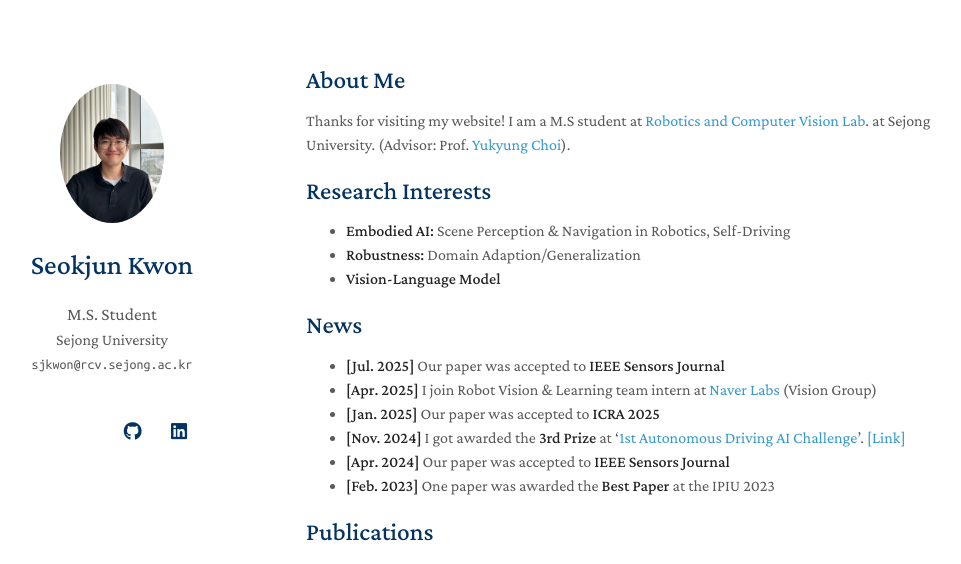
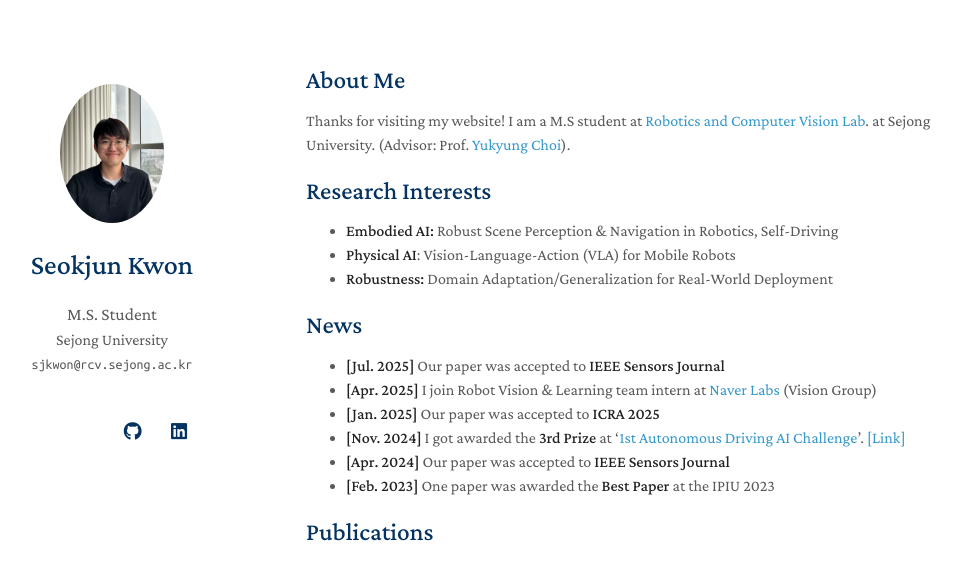
Before and after one commit to sukzoon1234/sukzoon1234.github.io, a Jekyll site: the page built from index.md, in a window 1280 px wide and 900 px high, cut to the strip 0-564 px from the top of the window. Shown: the whole strip, without its empty margins (164-1125 px from the left). Built offline with Jekyll 4.4.1, drawn with Linux system fonts in a browser that asks for light colours; a style sheet for code colours, icons or effects is not loaded; our own code applies the rules of GitHub Pages for plain Markdown files.

Commit message:
Update index.md

```diff
--- a/index.md
+++ b/index.md
@@ -8,10 +8,9 @@ Thanks for visiting my website!
 I am a M.S student at [Robotics and Computer Vision Lab](https://www.rcv.sejong.ac.kr/). at Sejong University. (Advisor: Prof. [Yukyung Choi](https://scholar.google.com/citations?user=vMrPtrAAAAAJ&hl=en)).
 
 ## Research Interests
-
-- **Embodied AI:** Scene Perception & Navigation in Robotics, Self-Driving
-- **Robustness:** Domain Adaption/Generalization
-- **Vision-Language Model**
+- **Embodied AI:** Robust Scene Perception & Navigation in Robotics, Self-Driving
+- **Physical AI**: Vision-Language-Action (VLA) for Mobile Robots
+- **Robustness:** Domain Adaptation/Generalization for Real-World Deployment
 
 ## News
 
```
